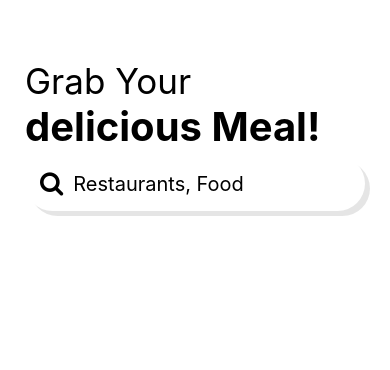
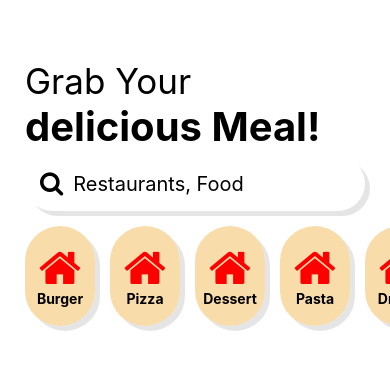
Before and after one commit to navanacom/reactNativeYelpApp, a React Native app: screen / in a window 390 px wide. Shown: the top 370 px of the page. Built offline with nearby package versions, Linux system fonts and the light colour scheme.

Commit message:
showing categories

```diff
--- a/App.js
+++ b/App.js
@@ -1,13 +1,47 @@
 import { StatusBar } from 'expo-status-bar';
-import { StyleSheet, Text, View } from 'react-native';
+import { StyleSheet, Text, View, FlatList } from 'react-native';
+import CategoryItem from './src/components/CategoryItem';
 import Header from './src/components/Header';
 import Search from './src/components/Search';
 
 export default function App() {
+  const commonCats = [
+    {
+      name: "Burger",
+      imgUrl: 'home'
+    },
+    {
+      name: "Pizza",
+      imgUrl: 'home'
+    },
+    {
+      name: "Dessert",
+      imgUrl: 'home'
+    },
+    {
+      name: "Pasta",
+      imgUrl: 'home'
+    },
+    {
+      name: "Drinks",
+      imgUrl: 'home'
+    },
+    {
+      name: "Passta",
+      imgUrl: 'home'
+    },
+    {
+      name: "DryCake",
+      imgUrl: 'home'
+    }
+  ]
   return (
     <View style={styles.container}>
       <Header />
       <Search />
+
+      <FlatList keyExtractor={(category) => category.name} showsHorizontalScrollIndicator={false} horizontal data={commonCats} renderItem={({item, index}) =>( <CategoryItem index={index} name={item.name} imgUrl={item.imgUrl} /> )} />
+
       <StatusBar style="auto" />
     </View>
   );
--- /dev/null
+++ b/src/components/CategoryItem.js
@@ -0,0 +1,38 @@
+import { StyleSheet, Text, View } from 'react-native'
+import React from 'react'
+import { elevation } from '../common/styles'
+import { FontAwesome } from "@expo/vector-icons"
+
+const CategoryItem = ({name, imgUrl, index}) => {
+
+  return (
+    <View style={[styles.container, index === 0 ? {marginLeft: 25} : {marginLeft: 15}]}>
+        <View>
+        <FontAwesome name={imgUrl} size={45} color="red" />
+        </View>
+      <Text style={styles.header}>{name}</Text>
+    </View>
+  )
+}
+
+export default CategoryItem
+
+const styles = StyleSheet.create({
+    container: {
+        width: 70,
+        height: 100,
+        borderRadius: 50,
+        marginVertical: 15,
+        backgroundColor: 'white',
+        shadowColor: 'black',
+        shadowOffset: {width: 5, height: 5},
+        shadowOpacity: 0.1,
+        elevation: 3,
+        alignItems: 'center',
+        justifyContent: 'center',
+        backgroundColor:'rgba(241,186,87, 0.5)'
+    },
+    header: {
+        fontWeight: 'bold'
+    }
+})
```
